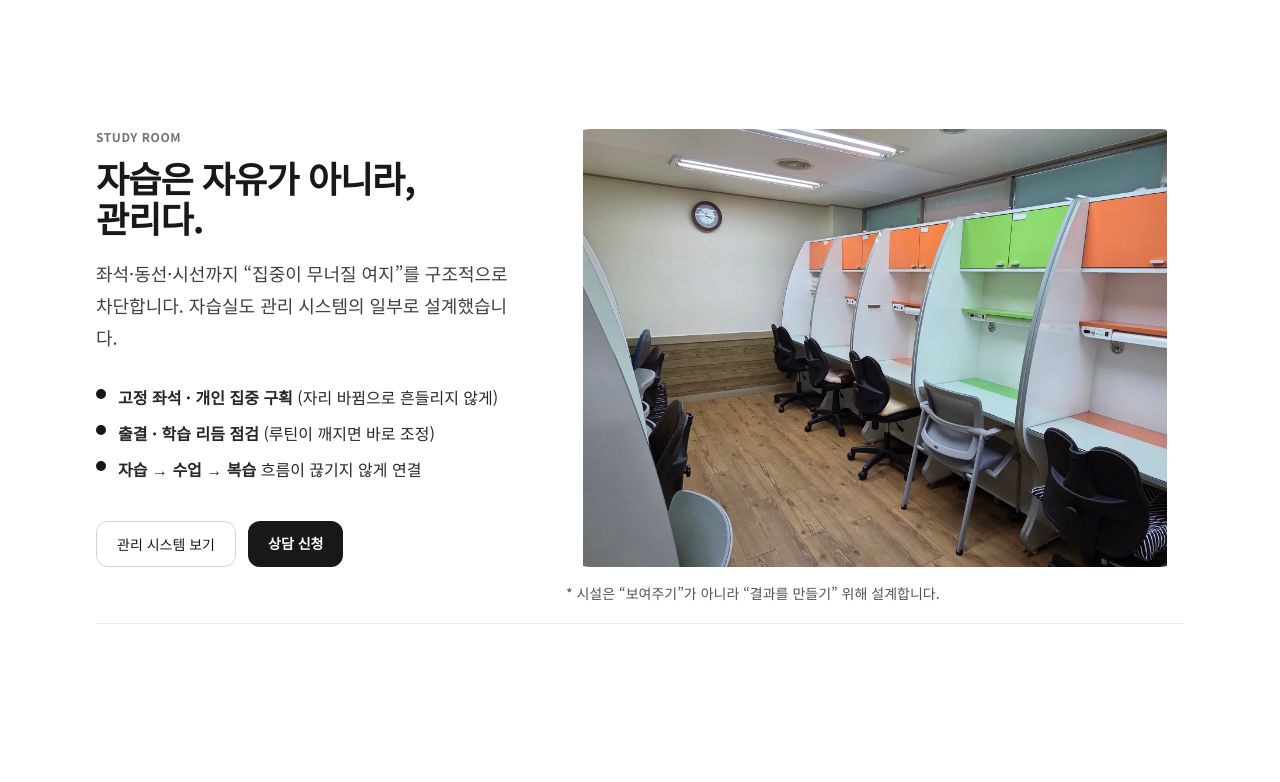
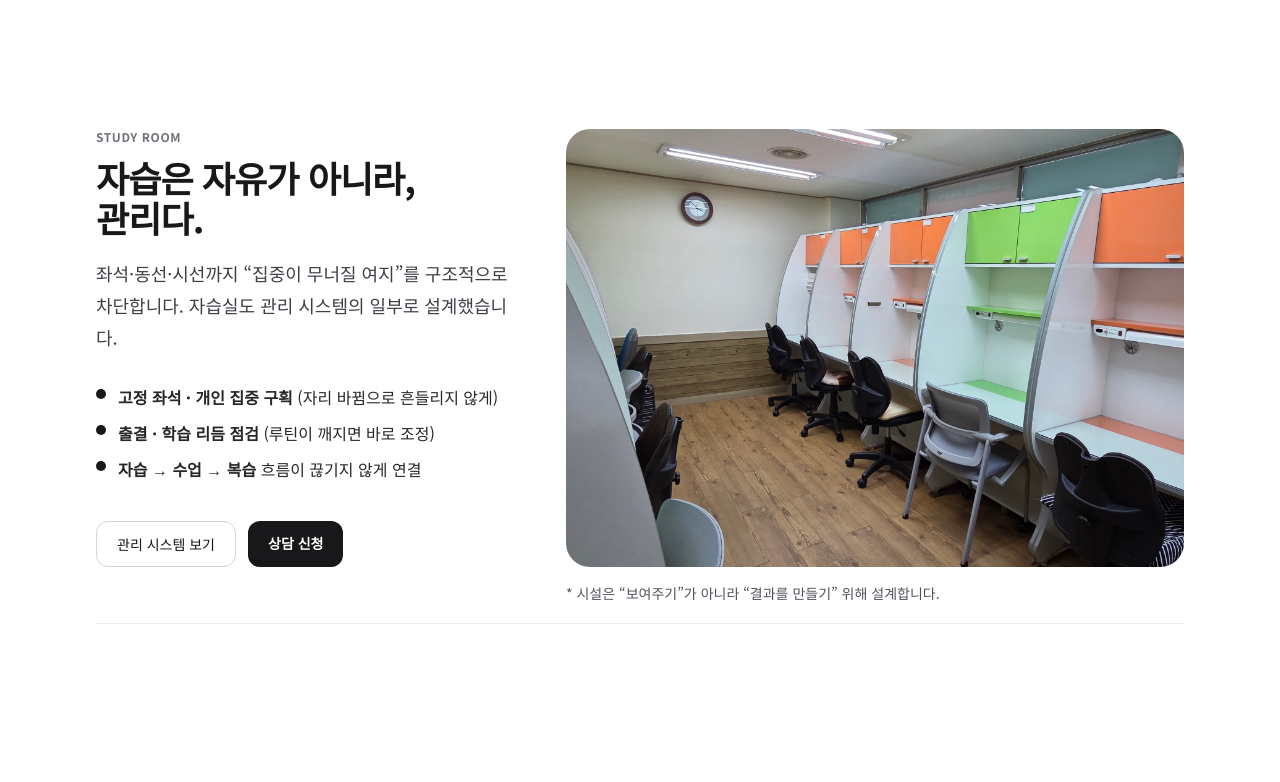
Before and after one commit to gyhan0223/beutiful-academy, a Next.js app: page / in a window 1280 px wide. Shown: the part 2260-3042 px from the top of the page. Built offline with nearby package versions, Linux system fonts and the light colour scheme.

Commit message:
Add rounded corners to facility-study-01 image

```diff
--- a/src/app/page.tsx
+++ b/src/app/page.tsx
@@ -697,8 +697,8 @@ export default function Home() {
                         src="/facility-study-01.jpg"
                         alt="자습실"
                         fill
-                        className="object-contain"
-                        sizes="(max-width: 1024px) 100vw, 60vw"
+                        className="object-cover object-center rounded-2xl"
+                        sizes="(max-width: 1024px) 100vw, 50vw"
                         priority
                       />
                     </div>
@@ -735,8 +735,8 @@ export default function Home() {
                         src="/facility-class-01.jpg"
                         alt="학과 강의실"
                         fill
-                        className="object-contain"
-                        sizes="(max-width: 1024px) 100vw, 60vw"
+                        className="object-contain rounded-2xl"
+                        sizes="(max-width: 1024px) 100vw, 50vw"
                         priority
                       />
                     </div>
@@ -910,8 +910,8 @@ export default function Home() {
                         src="/facility-meal-01.jpg"
                         alt="식사/생활"
                         fill
-                        className="object-cover object-center"
-                        sizes="(max-width: 1024px) 100vw, 60vw"
+                        className="object-cover object-center rounded-2xl"
+                        sizes="(max-width: 1024px) 100vw, 50vw"
                       />
                     </div>
                   </div>
@@ -945,8 +945,8 @@ export default function Home() {
                         src="/facility-dorm02-2.jpg"
                         alt="숙소"
                         fill
-                        className="object-cover object-center"
-                        sizes="(max-width: 1024px) 100vw, 60vw"
+                        className="object-cover object-center rounded-2xl"
+                        sizes="(max-width: 1024px) 100vw, 50vw"
                       />
                     </div>
                   </div>
```
